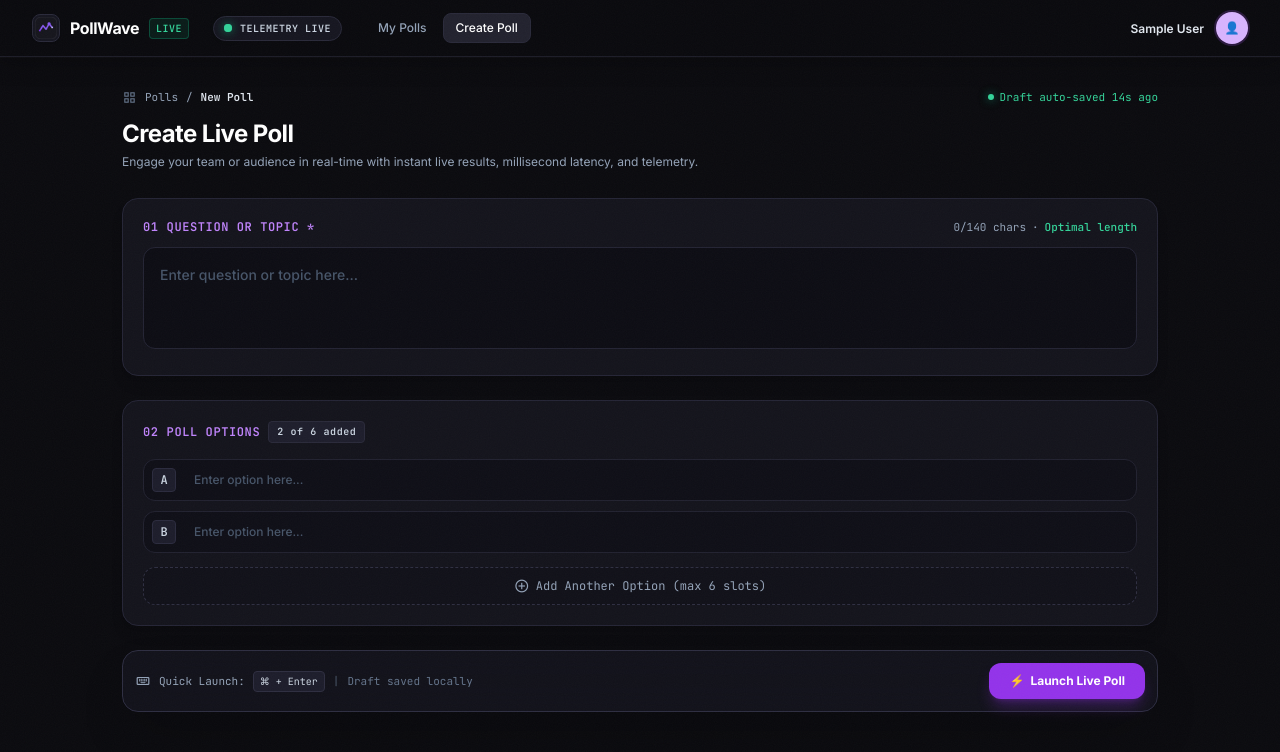
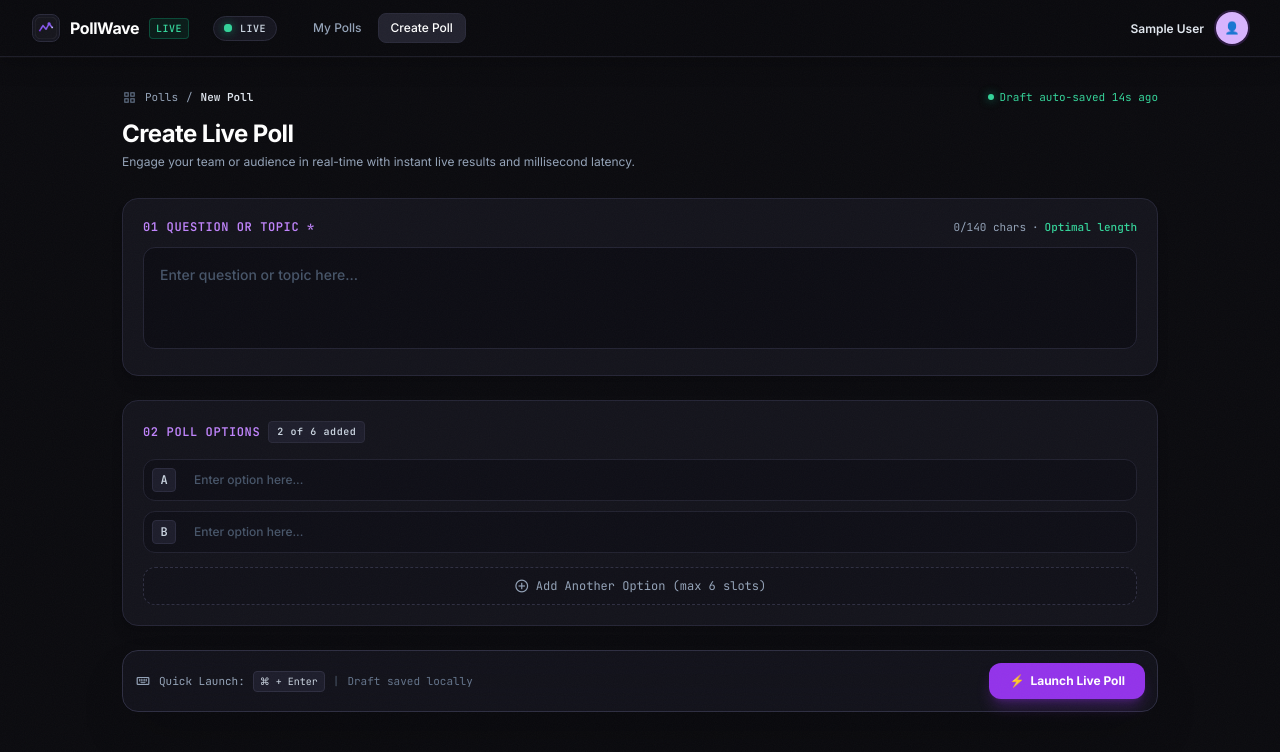
Before and after one commit to ezhilloganathan7-blip/Pollwave, a React (Vite) app in the folder frontend/: page /create in a window 1280 px wide. Shown: the top 752 px of the page. Built offline with nearby package versions, Linux system fonts and the light colour scheme; no server answers; sample sign-in values are in the browser's storage.

Commit message:
Removes and skeleton loadings

```diff
--- a/frontend/src/components.jsx
+++ b/frontend/src/components.jsx
@@ -63,7 +63,7 @@ export function Header() {
               <span className="animate-ping absolute inline-flex h-full w-full rounded-full bg-emerald-400 opacity-75"></span>
               <span className="relative inline-flex rounded-full h-2 w-2 bg-emerald-400 live-dot-glow"></span>
             </span>
-            <span className="text-[10px] text-slate-300 font-mono tracking-wider uppercase font-semibold">Telemetry Live</span>
+            <span className="text-[10px] text-slate-300 font-mono tracking-wider uppercase font-semibold">Live</span>
           </div>
 
           {/* Nav links */}
--- a/frontend/src/pages/CreatePoll.jsx
+++ b/frontend/src/pages/CreatePoll.jsx
@@ -66,7 +66,7 @@ export default function CreatePoll() {
       <div className="mb-7">
         <h1 className="text-2xl font-bold tracking-tight text-white">Create Live Poll</h1>
         <p className="text-xs text-slate-400 mt-1">
-          Engage your team or audience in real-time with instant live results, millisecond latency, and telemetry.
+          Engage your team or audience in real-time with instant live results and millisecond latency.
         </p>
       </div>
 
@@ -76,7 +76,7 @@ export default function CreatePoll() {
       <form onSubmit={submit} className="space-y-6 pb-20">
         {/* Section 01: Question or Topic */}
         <div className="bg-[#14141C] border border-[#252536] rounded-2xl p-5 shadow-lg">
-          <div className="flex items-center justify-between mb-3">
+          <div className="flex flex-col items-start gap-2 mb-3 sm:flex-row sm:items-center sm:justify-between">
             <div className="flex items-center gap-2 font-mono text-xs font-semibold text-purple-400 uppercase tracking-wider">
               <span>01</span>
               <span>Question or Topic *</span>
--- a/frontend/src/pages/Dashboard.jsx
+++ b/frontend/src/pages/Dashboard.jsx
@@ -61,7 +61,7 @@ export default function Dashboard() {
             )}
           </div>
           <p className="text-xs text-slate-400 mt-1">
-            Manage ongoing telemetry broadcasts, inspect real-time shifts, and export historical audits.
+            Your poll, your audience, your insights.
           </p>
         </div>
 
@@ -141,7 +141,7 @@ export default function Dashboard() {
           </div>
           <h3 className="text-base font-bold text-white mb-1">No polling sessions yet</h3>
           <p className="text-xs text-slate-400 mb-5 max-w-sm mx-auto">
-            Launch your first live poll with real-time sentiment telemetry and sub-second participant sync.
+            Ask your question. Share the link. See what people think.
           </p>
           <Link
             to="/create"
```
